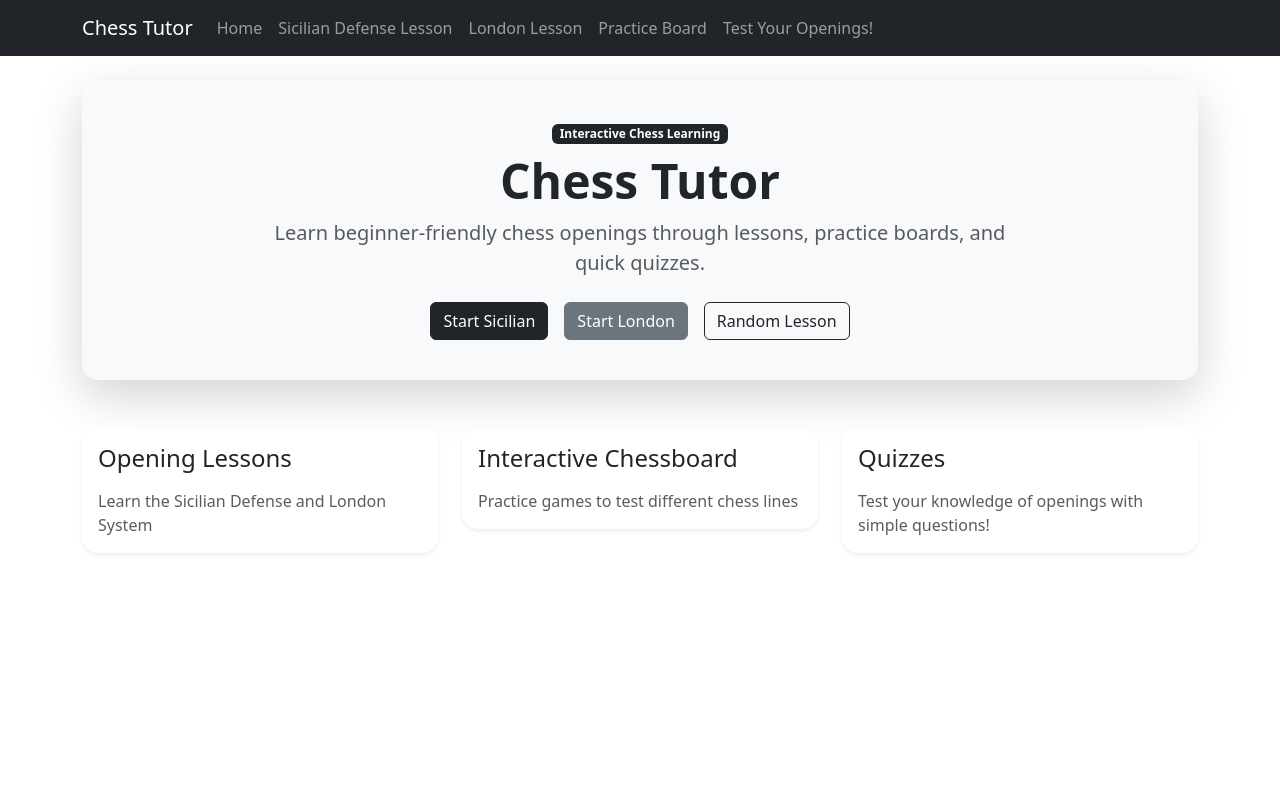
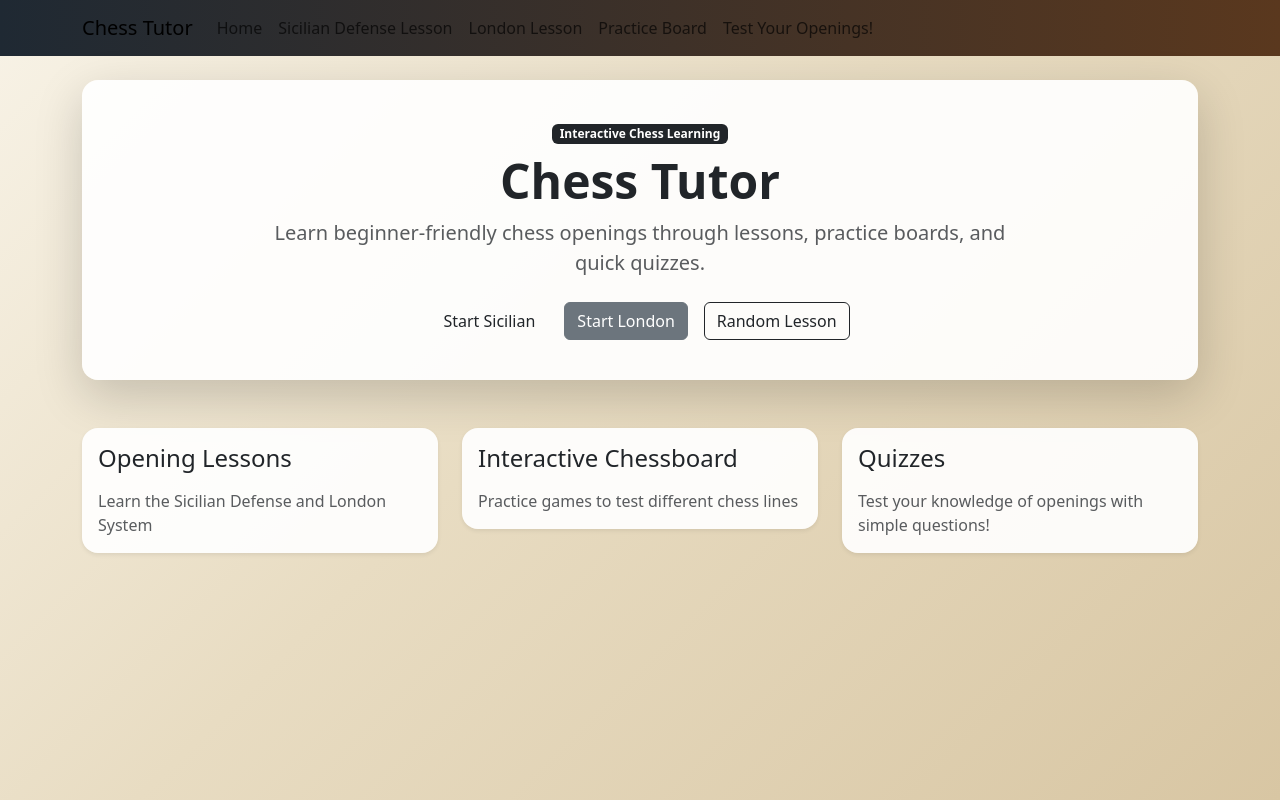
Before and after one commit to CS571-S26/p71, a React (Vite) app: page / in a window 1280 px wide. Built offline with nearby package versions, Linux system fonts and the light colour scheme.

Commit message:
updated design

```diff
--- a/src/App.css
+++ b/src/App.css
@@ -0,0 +1,29 @@
+body {
+  background: linear-gradient(135deg, #f8f3e7 0%, #e8dcc2 45%, #d8c6a3 100%);
+  min-height: 100vh;
+}
+
+.app-navbar {
+  background: linear-gradient(90deg, #1f2933, #5a381e) !important;
+}
+
+.chess-card {
+  background: rgba(255, 255, 255, 0.92);
+  border: 1px solid rgba(90, 56, 30, 0.15);
+}
+
+.accent-text {
+  color: #7a4a1d;
+}
+
+.btn-chess {
+  background-color: #7a4a1d;
+  border-color: #7a4a1d;
+  color: white;
+}
+
+.btn-chess:hover {
+  background-color: #5a381e;
+  border-color: #5a381e;
+  color: white;
+}
--- a/src/App.jsx
+++ b/src/App.jsx
@@ -1,7 +1,6 @@
 import './App.css'
 import { Routes, Route } from 'react-router-dom'
 import HomePage from './pages/HomePage.jsx'
-import AboutPage from './pages/AboutPage.jsx'
 import NotFoundPage from './pages/NotFoundPage.jsx'
 import Layout from './components/Layout.jsx'
 import SicilianLessonPage from './pages/SicilianLessonPage.jsx';
@@ -17,12 +16,11 @@ function App() {
     <Routes>
       <Route element={<Layout />}>
         <Route index element={<HomePage />} />
-        <Route path="about" element={<AboutPage />} />
         <Route path="*" element={<NotFoundPage />} />
-        <Route path="/sicilian" element={<SicilianLessonPage/>}/>
-        <Route path="/london" element={<LondonLessonPage/>}/>
-        <Route path="/practice" element={<PracticePage/>}/>
-        <Route path="/quiz" element={<QuizPage/>}/>
+        <Route path="sicilian" element={<SicilianLessonPage/>}/>
+        <Route path="london" element={<LondonLessonPage/>}/>
+        <Route path="practice" element={<PracticePage/>}/>
+        <Route path="quiz" element={<QuizPage/>}/>
 
       </Route>
     </Routes>
--- a/src/components/ChessBoard.jsx
+++ b/src/components/ChessBoard.jsx
@@ -158,7 +158,7 @@ export default function ChessBoard({
     : `${game.turn() === 'w' ? 'White' : 'Black'} to move`
 
   return (
-    <Card className="shadow-sm border-0 rounded-4 p-3">
+    <Card className="shadow-sm border-0 rounded-4 p-3 chess-card">
       <Card.Body>
         <div className="text-center mb-3">
           <h3 className="mb-2">{title}</h3>
--- a/src/components/Layout.jsx
+++ b/src/components/Layout.jsx
@@ -1,11 +1,11 @@
 import { Link, Outlet } from 'react-router-dom'
-import { Container, Nav, Navbar, NavDropdown } from "react-bootstrap"
+import { Container, Nav, Navbar } from "react-bootstrap"
 import '../App.css'
 
 export default function Layout() {
   return (
     <div>
-        <Navbar bg="dark" variant="dark">
+        <Navbar bg="dark" className="app-navbar">
           <Container>
             <Navbar.Brand as={Link} to="/">Chess Tutor</Navbar.Brand>
             <Nav className="me-auto">
--- a/src/components/LessonCard.jsx
+++ b/src/components/LessonCard.jsx
@@ -2,7 +2,7 @@ import { Card } from 'react-bootstrap'
 
 export default function LessonCard({ title,text, children }) {
   return (
-    <Card className="shadow-sm border-0 rounded-4 mb-4">
+    <Card className="shadow-sm border-0 rounded-4 mb-4 chess-card">
       <Card.Body>
         <h2 className="h4 mb-3">{title}</h2>
         <div className="text-muted">{text || children}</div>
--- a/src/components/QuizCard.jsx
+++ b/src/components/QuizCard.jsx
@@ -8,7 +8,7 @@ export default function QuizCard({ question, answers, correctAnswer, explanation
   const correct = selected === correctAnswer
 
   return (
-    <Card className="shadow-sm border-0 rounded-4 mb-4">
+    <Card className="shadow-sm border-0 rounded-4 mb-4 chess-card">
       <Card.Body>
         <h2 className="h4">{question}</h2>
 
--- a/src/pages/AboutPage.jsx
+++ /dev/null
@@ -1,15 +0,0 @@
-import '../App.css'
-import { Card } from 'react-bootstrap'
-
-export default function AboutPage() {
-  return (
-    <div className="w-100 h-100 d-flex justify-content-center align-items-center">
-      <Card className='m-4 p-2'>
-        <Card.Body className='text-center'>
-          <h2>About</h2>
-          <p>Example declarative routing with react-router-dom.</p>
-        </Card.Body>
-      </Card>
-    </div>
-  )
-}
--- a/src/pages/HomePage.jsx
+++ b/src/pages/HomePage.jsx
@@ -8,7 +8,6 @@ import Header from '../components/Header'
 
 export default function HomePage() {
   const navigate = useNavigate();
-  const [count, setCount] = useState(0)
 
   function goToRandomLesson(){
     const lessons = ['/sicilian', '/london'];
@@ -18,7 +17,7 @@ export default function HomePage() {
 
   return (
     <div>
-      <Card className="shadow-lg border-0 rounded-4 p-4 mb-5 bg-light">
+      <Card className="shadow-lg border-0 rounded-4 p-4 mb-5 chess-card">
         <Card.Body className="text-center">
           <Header
             badge="Interactive Chess Learning"
@@ -27,7 +26,7 @@ export default function HomePage() {
           />
 
           <Stack direction="horizontal" gap={3} className="justify-content-center flex-wrap">
-            <Button variant="dark" onClick={() => navigate('/sicilian')}>
+            <Button variant="btn-chess" onClick={() => navigate('/sicilian')}>
               Start Sicilian
             </Button>
             <Button variant="secondary" onClick={() => navigate('/london')}>
--- a/src/pages/NotFoundPage.jsx
+++ b/src/pages/NotFoundPage.jsx
@@ -5,9 +5,9 @@ import { Link } from 'react-router-dom'
 export default function NotFoundPage() {
   return (
     <div className="w-100 h-100 d-flex justify-content-center align-items-center">
-      <Card className='m-4 p-2'>
+      <Card className='m-4 p-2 chess-card'>
         <Card.Body className='text-center'>
-          <h2>404 — Page Not Found</h2>
+          <h1>404 — Page Not Found</h1>
           <p>The page you requested does not exist.</p>
           <Link to="/">Go back home</Link>
         </Card.Body>
```
Also changed, not shown: 5 other files (tests, documents, lock files or other folders).
